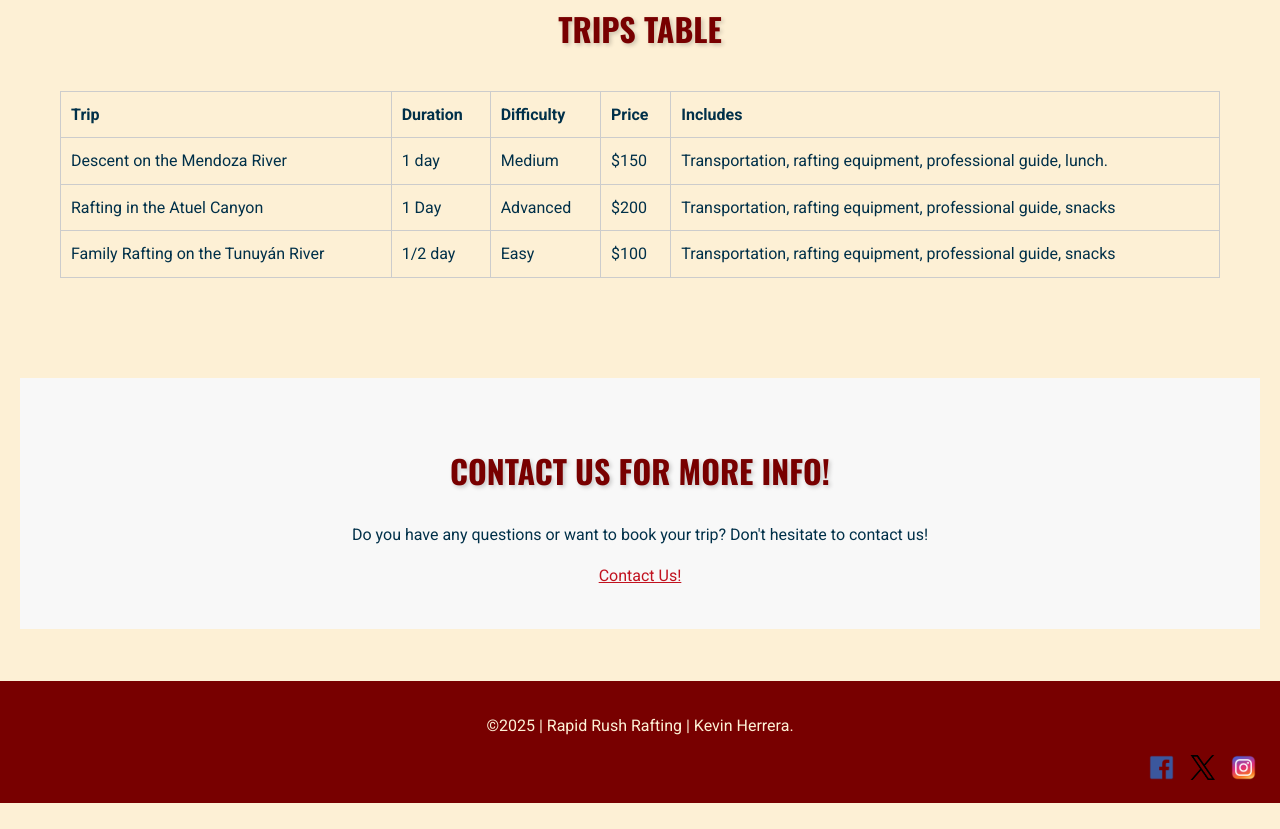
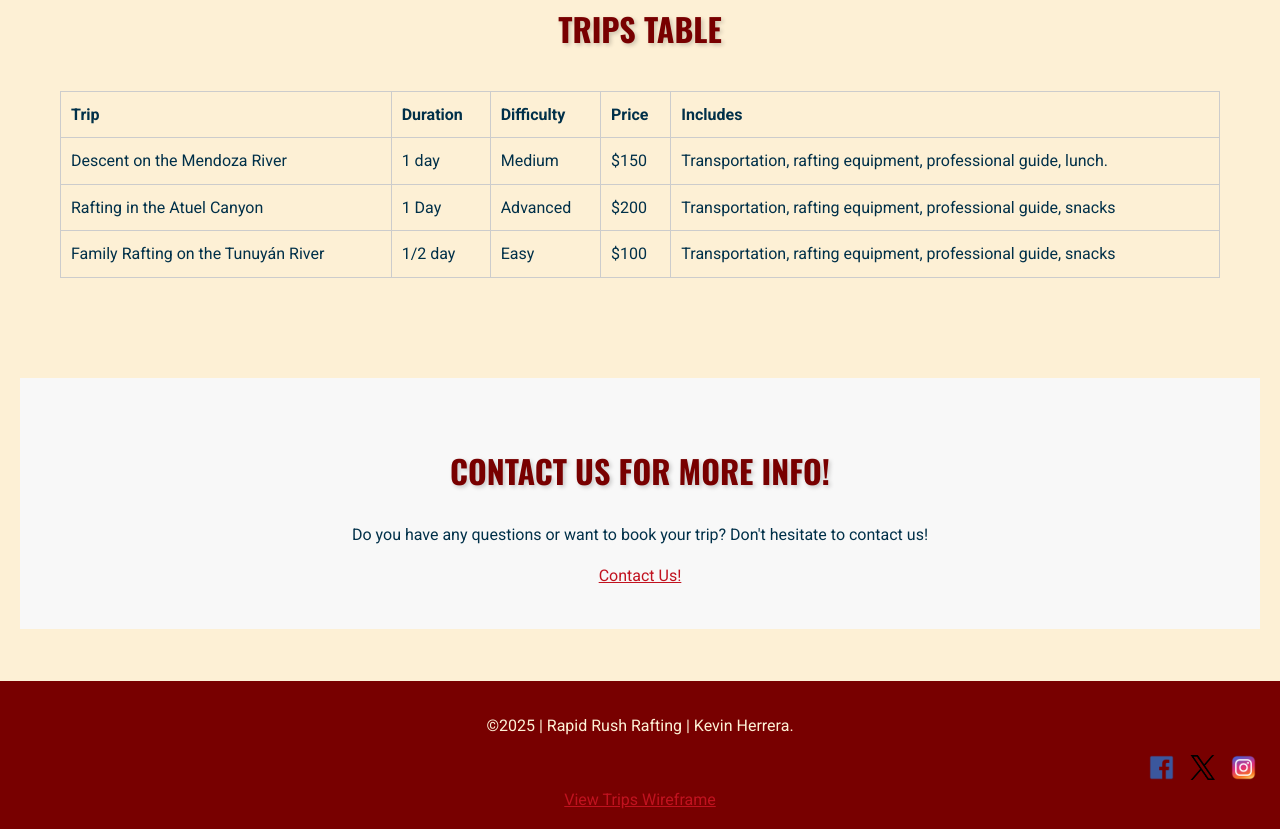
Before and after one commit to ZyperHex/wdd130, a plain HTML site: page wwr/trips.html in a window 1280 px wide. Shown: the part 1086-1915 px from the top of the page. Before the commit the page ends 1889 px from the top, so only its background shows below. Drawn offline with nearby package versions, Linux system fonts and the light colour scheme.

Commit message:
trips wireframe added

```diff
--- a/wwr/trips.html
+++ b/wwr/trips.html
@@ -119,6 +119,7 @@
                   <img src="images/instagram-icon.png" alt="Instagram">
                 </a>
               </nav>
+              <a href="images/trips_wireframe.png" target="_blank">View Trips Wireframe</a>
           </footer>
       </body>
       </html>
```
Also changed, not shown: wwr/images/trips_wireframe.png (added).
